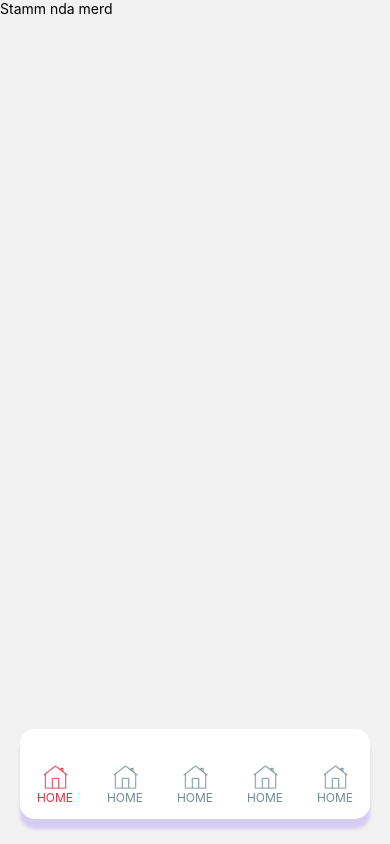
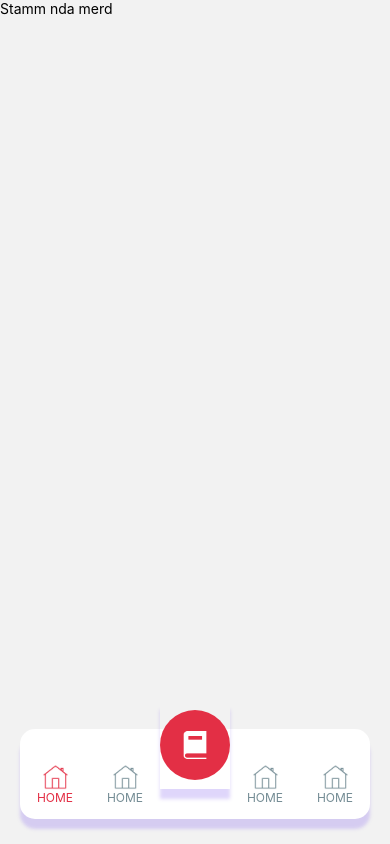
Before and after one commit to Dacu02/Gestore_Esami, a React Native app: screen / in a window 390 px wide. Built offline with nearby package versions, Linux system fonts and the light colour scheme.

Commit message:
bottone aggiungi esame

```diff
--- a/App.tsx
+++ b/App.tsx
@@ -31,7 +31,7 @@ function App(): React.JSX.Element {
     {/*
       <StatusBar />
       <Header/>
-     {/* <NavigationContainer>
+      <NavigationContainer>
         <Stack.Navigator initialRouteName='Esame' screenOptions={{headerShown:false}}>
           <Stack.Screen name="Esame" component={Esame} />
         </Stack.Navigator>
--- a/components/Tabs.tsx
+++ b/components/Tabs.tsx
@@ -12,6 +12,28 @@ import {
     TouchableOpacity,
   } from 'react-native';
 const Tab = createBottomTabNavigator();
+
+const CustomTabBarButton = ({children}:{children:any}, onPress:any)=>(
+
+<TouchableOpacity
+style={{
+    top:-30,
+    justifyContent:'center',
+    alignItems:'center',
+    ...styles.shadow
+}}
+onPress={onPress}>
+    <View style={{
+        width:70,
+        height:70,
+        borderRadius:35,
+        backgroundColor:'#e32f45'
+    }}>
+        {children}
+    </View>
+</TouchableOpacity>
+
+);
 
 const Tabs = () => {
 
@@ -36,8 +58,8 @@ const Tabs = () => {
         )});
 
   return (
+
     <Tab.Navigator
-
     screenOptions={{
         headerShown: false,
         tabBarStyle: {
@@ -51,21 +73,42 @@ const Tabs = () => {
           borderRadius:15,
           height:90,
           ...styles.shadow
-        },
+                     },
         tabBarLabelStyle: {
             display: 'none',
-          },
+                },
+            }}
+       >
+
+      <Tab.Screen name="Home" component={Home} /* Componente che porta alla home*/
+      options={opzioniTab(require('../immaginitest/icons8-home.png'))}/>
+
+      <Tab.Screen name="Settings" component={ ModificaEsame} /* Componente che fa qualcosa */
+      options={opzioniTab(require('../immaginitest/icons8-home.png'))}/>
+
+      <Tab.Screen name=" AggiungiEsame" component={AggiungiEsame} /* Componente che fa qualcosa */
+      options={{tabBarIcon:({focused})=>(
+      <Image
+                source={require('../immaginitest/icons8-libro-50.png')}
+                resizeMode="contain"
+                style={{
+                    width:30,
+                    height:30,
+                    tintColor:'#fff',
+                }}
+                />
+            ),
+            tabBarButton:(props) =>(
+                <CustomTabBarButton {...props} />
+            )
       }}
-       >
-      <Tab.Screen name="Home" component={Home}
+      />
+
+
+      <Tab.Screen name="Azione4" component={ModificaEsame} /* Componente che fa qualcosa */
       options={opzioniTab(require('../immaginitest/icons8-home.png'))}/>
-      <Tab.Screen name="Settings" component={ModificaEsame}
-      options={opzioniTab(require('../immaginitest/icons8-home.png'))}/>
-      <Tab.Screen name="AggiungiEsame" component={AggiungiEsame}
-      options={opzioniTab(require('../immaginitest/icons8-home.png'))}/>
-      <Tab.Screen name="Azione4" component={ModificaEsame}
-      options={opzioniTab(require('../immaginitest/icons8-home.png'))}/>
-      <Tab.Screen name="Azione5" component={ModificaEsame}
+
+      <Tab.Screen name="Azione5" component={ModificaEsame} /* Componente che fa qualcosa */
       options={opzioniTab(require('../immaginitest/icons8-home.png'))}/>
     </Tab.Navigator>
   );
```
Also changed, not shown: immaginitest/icons8-libro-50.png (added).
